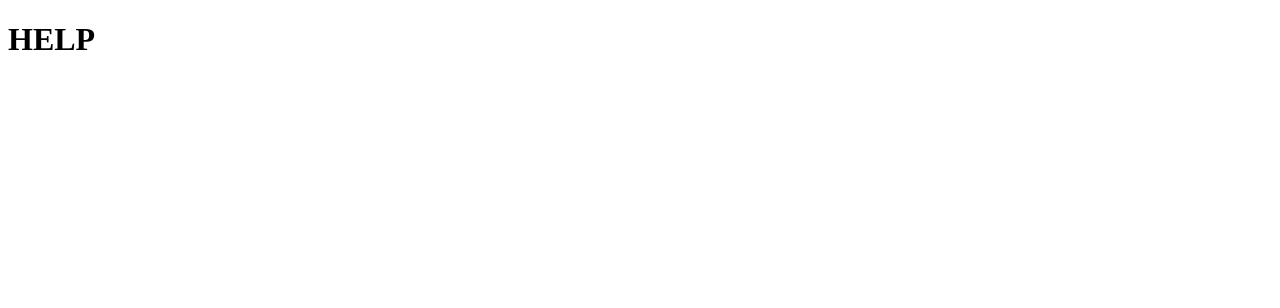
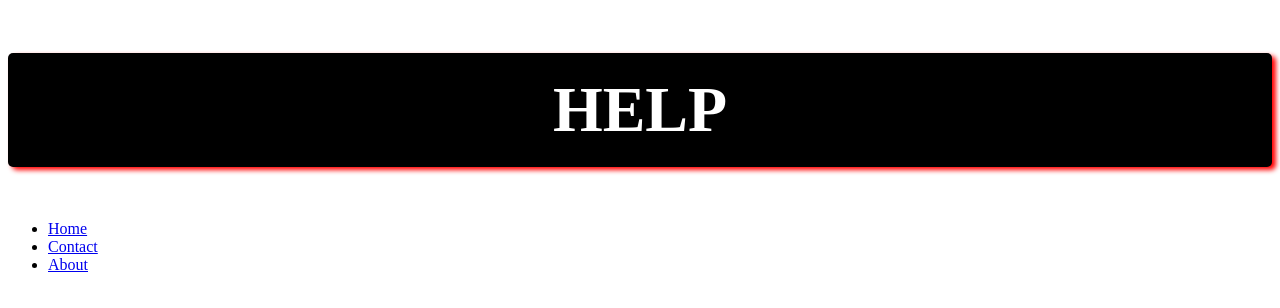
Before and after one commit to Andenik/1TDSPW, a plain HTML site: page paginas/help.html in a window 1280 px wide. Drawn offline with Linux system fonts and the light colour scheme.

Commit message:
navegacao relativa invertida com notacao ../

```diff
--- a/paginas/help.html
+++ b/paginas/help.html
@@ -6,6 +6,29 @@
     <title>Help</title>
   </head>
   <body>
-    <h1>HELP</h1>
+    <div class="container">
+      <header class="cabecalho">
+        <nav>
+          <h1
+            style="
+              text-align: center;
+              color: #fff;
+              background-color: #000;
+              padding: 20px 0;
+              box-shadow: 4px 3px 5px #f00;
+              border-radius: 5px;
+              font-size: 64px;
+            "
+          >
+            HELP
+          </h1>
+          <ul>
+            <li><a href="../index.html">Home</a></li>
+            <li><a href="../index.html#contact">Contact</a></li>
+            <li><a href="./paginas/about.html">About</a></li>
+          </ul>
+        </nav>
+      </header>
+    </div>
   </body>
 </html>
```
